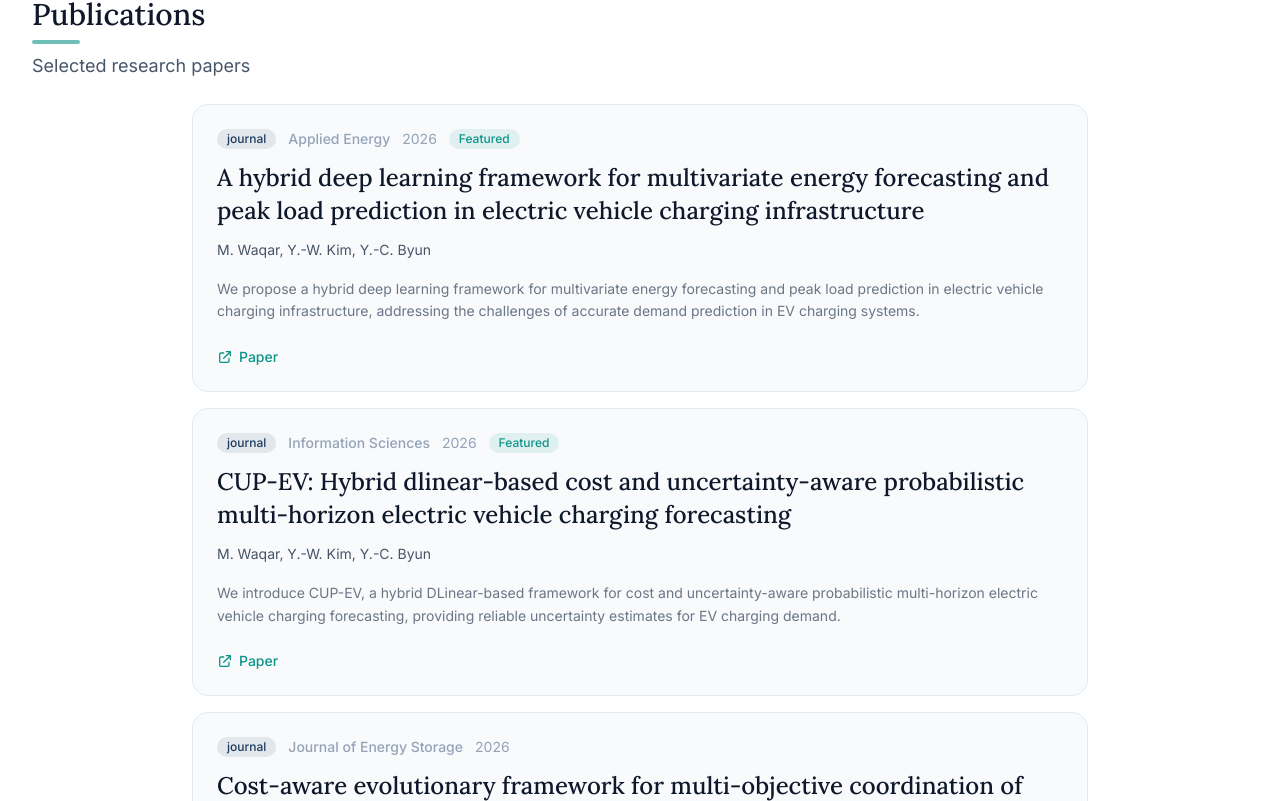
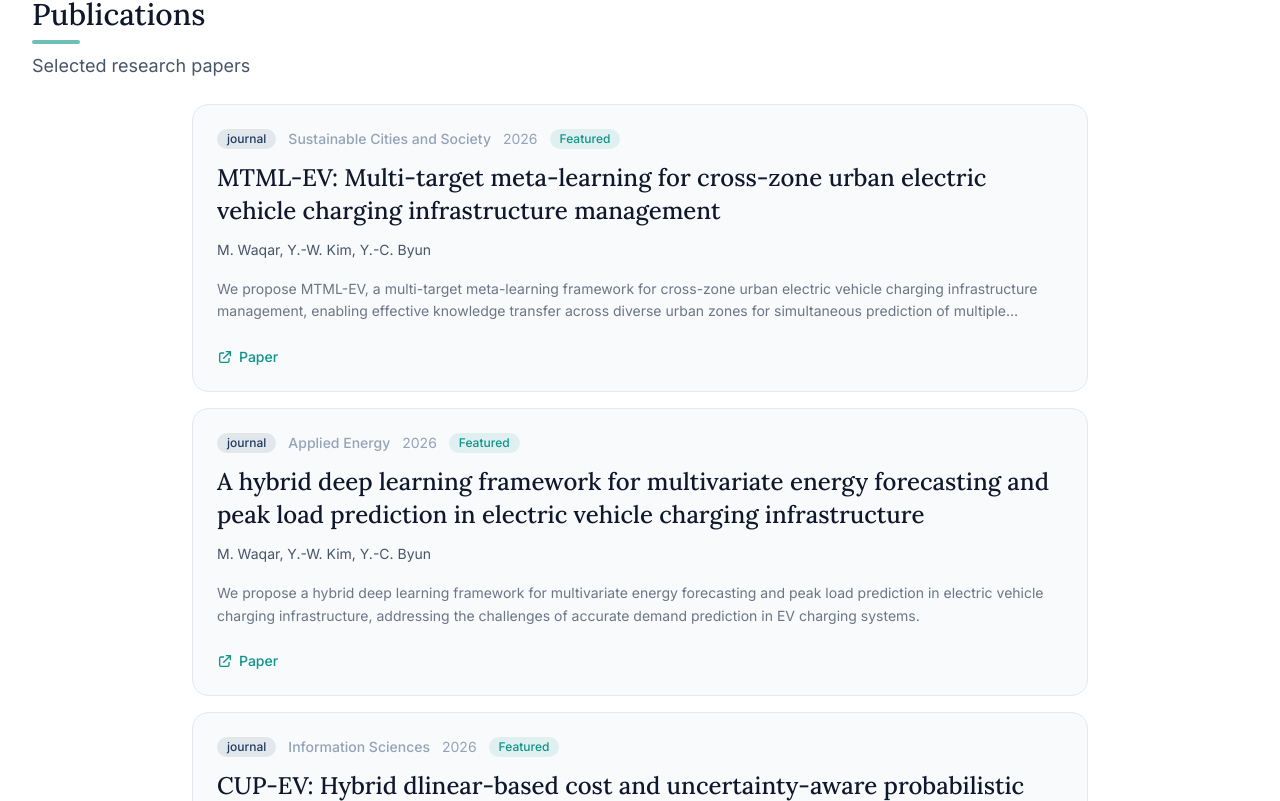
Before and after one commit to Waqar2193/M-Waqar_Academic-Portfolio, a Next.js app: page / in a window 1280 px wide. Shown: the part 2439-3240 px from the top of the page. Built offline with nearby package versions, Linux system fonts and the light colour scheme.

Commit message:
Add MTML-EV publication in Sustainable Cities and Society (vol.150, 107865) and news update

```diff
--- a/src/data/news.ts
+++ b/src/data/news.ts
@@ -10,6 +10,15 @@ export interface NewsItem {
 }
 
 export const news: NewsItem[] = [
+  {
+    id: "news_new",
+    date: "2026-09-04",
+    title: "Paper published in Sustainable Cities and Society",
+    description: "Our paper 'MTML-EV: Multi-target meta-learning for cross-zone urban electric vehicle charging infrastructure management' has been published in Sustainable Cities and Society (vol. 150, p. 107865).",
+    url: "https://doi.org/10.1016/j.scs.2026.107865",
+    type: "publication",
+    featured: true,
+  },
   {
     id: "news0",
     date: "2026-08-12",
--- a/src/data/publications.ts
+++ b/src/data/publications.ts
@@ -14,6 +14,18 @@ export interface Publication {
 }
 
 export const publications: Publication[] = [
+  {
+    id: "pub0",
+    title: "MTML-EV: Multi-target meta-learning for cross-zone urban electric vehicle charging infrastructure management",
+    authors: ["M. Waqar", "Y.-W. Kim", "Y.-C. Byun"],
+    venue: "Sustainable Cities and Society",
+    year: 2026,
+    type: "journal",
+    doi: "10.1016/j.scs.2026.107865",
+    url: "https://doi.org/10.1016/j.scs.2026.107865",
+    abstract: "We propose MTML-EV, a multi-target meta-learning framework for cross-zone urban electric vehicle charging infrastructure management, enabling effective knowledge transfer across diverse urban zones for simultaneous prediction of multiple charging-related targets in sustainable city environments.",
+    featured: true,
+  },
   {
     id: "pub1",
     title: "A hybrid deep learning framework for multivariate energy forecasting and peak load prediction in electric vehicle charging infrastructure",
```
